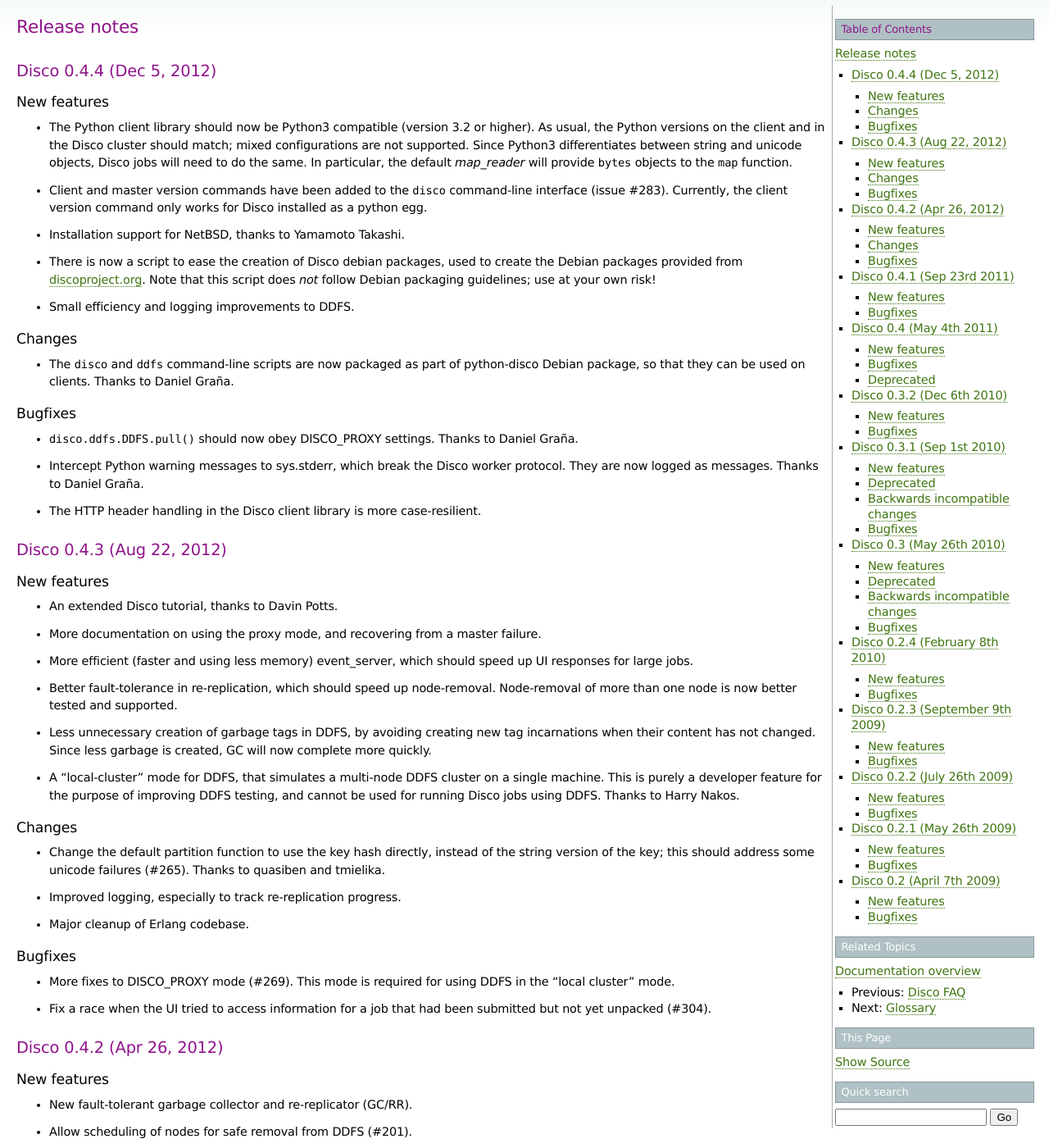
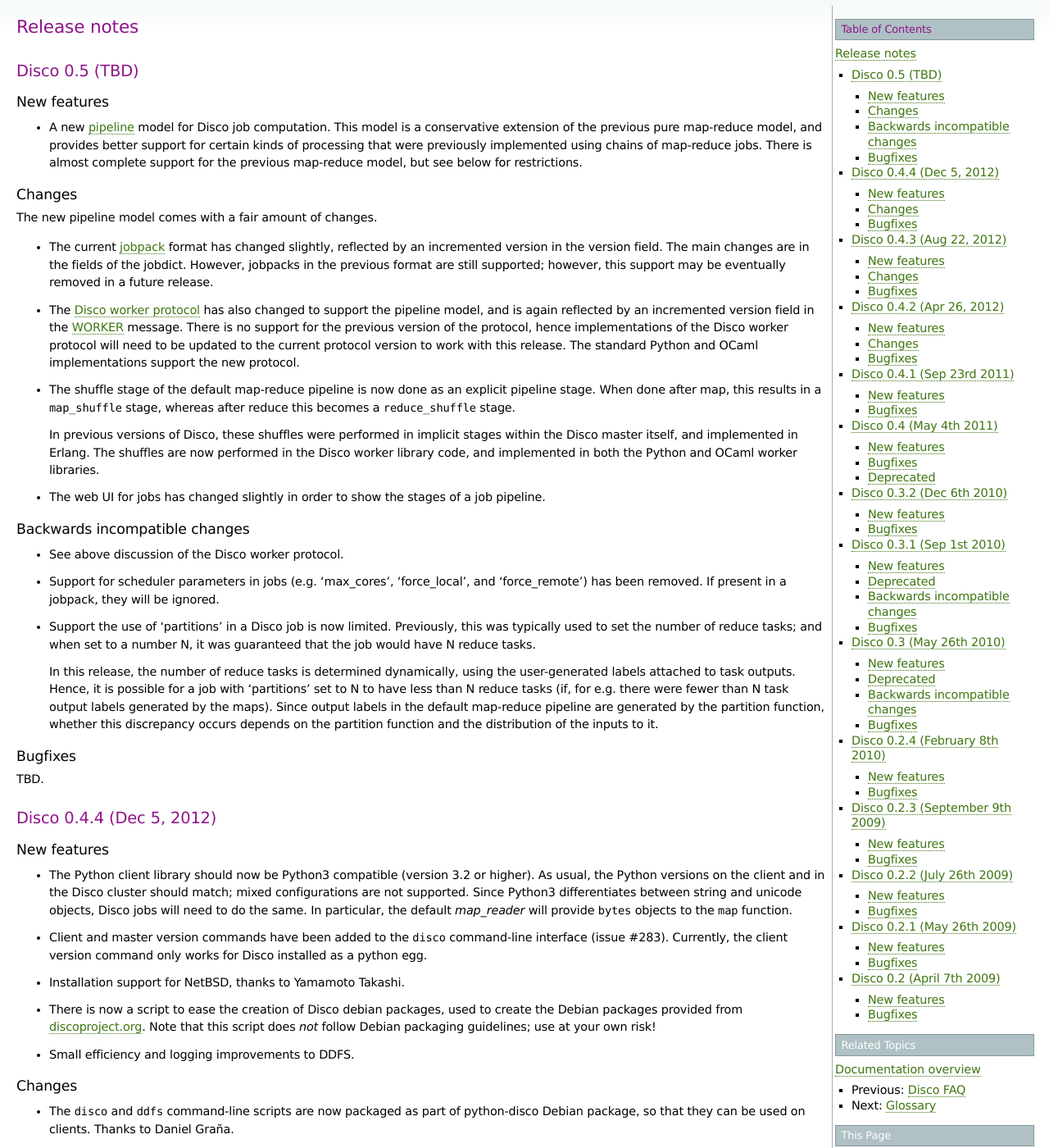
Before and after one commit to discoproject/disco, a Sphinx documentation site: the page built from doc/releases.rst, in a window 1280 px wide and 1400 px high. Shown: the whole window at 82% size. Built offline with Sphinx 7.4.7, drawn with Linux system fonts in a browser that asks for light colours.

Commit message:
[docs] start release notes

```diff
--- a/doc/releases.rst
+++ b/doc/releases.rst
@@ -2,6 +2,77 @@
 
 Release notes
 =============
+
+Disco 0.5 (TBD)
+---------------
+
+New features
+''''''''''''
+- A new :ref:`pipeline <pipeline>` model for Disco job computation.
+  This model is a conservative extension of the previous pure
+  map-reduce model, and provides better support for certain kinds of
+  processing that were previously implemented using chains of
+  map-reduce jobs.  There is almost complete support for the previous
+  map-reduce model, but see below for restrictions.
+
+Changes
+'''''''
+The new pipeline model comes with a fair amount of changes.
+
+- The current :ref:`jobpack <jobpack>` format has changed slightly,
+  reflected by an incremented version in the version field.  The main
+  changes are in the fields of the jobdict.  However, jobpacks in the
+  previous format are still supported; however, this support may be
+  eventually removed in a future release.
+
+- The :ref:`Disco worker protocol <worker_protocol>` has also changed
+  to support the pipeline model, and is again reflected by an
+  incremented version field in the :ref:`WORKER` message.  There is no
+  support for the previous version of the protocol, hence
+  implementations of the Disco worker protocol will need to be updated
+  to the current protocol version to work with this release.  The
+  standard Python and OCaml implementations support the new protocol.
+
+- The shuffle stage of the default map-reduce pipeline is now done as
+  an explicit pipeline stage.  When done after map, this results in a
+  ``map_shuffle`` stage, whereas after reduce this becomes a
+  ``reduce_shuffle`` stage.
+
+  In previous versions of Disco, these shuffles were performed in
+  implicit stages within the Disco master itself, and implemented in
+  Erlang.  The shuffles are now performed in the Disco worker library
+  code, and implemented in both the Python and OCaml worker libraries.
+
+- The web UI for jobs has changed slightly in order to show the stages
+  of a job pipeline.
+
+Backwards incompatible changes
+''''''''''''''''''''''''''''''
+- See above discussion of the Disco worker protocol.
+
+- Support for scheduler parameters in jobs (e.g. 'max_cores',
+  'force_local', and 'force_remote') has been removed.  If present in
+  a jobpack, they will be ignored.
+
+- Support the use of 'partitions' in a Disco job is now limited.
+  Previously, this was typically used to set the number of reduce
+  tasks; and when set to a number N, it was guaranteed that the job
+  would have N reduce tasks.
+
+  In this release, the number of reduce tasks is determined
+  dynamically, using the user-generated labels attached to task
+  outputs.  Hence, it is possible for a job with 'partitions' set to N
+  to have less than N reduce tasks (if, for e.g. there were fewer than
+  N task output labels generated by the maps).  Since output labels in
+  the default map-reduce pipeline are generated by the partition
+  function, whether this discrepancy occurs depends on the partition
+  function and the distribution of the inputs to it.
+
+Bugfixes
+''''''''
+
+TBD.
+
 
 Disco 0.4.4 (Dec 5, 2012)
 -------------------------
```
Also changed, not shown: doc/howto/pipeline.rst (+7 -5 lines).
